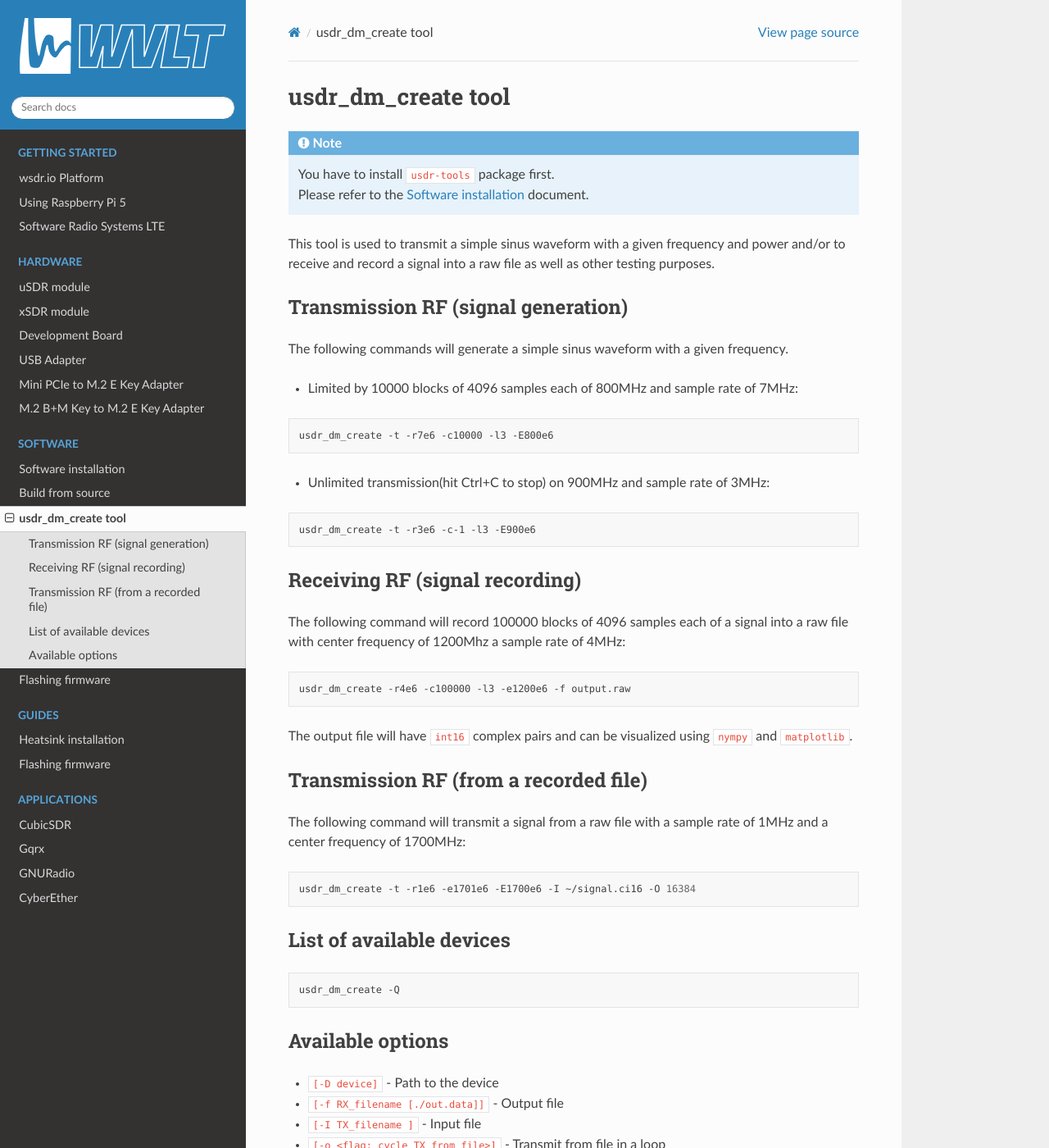
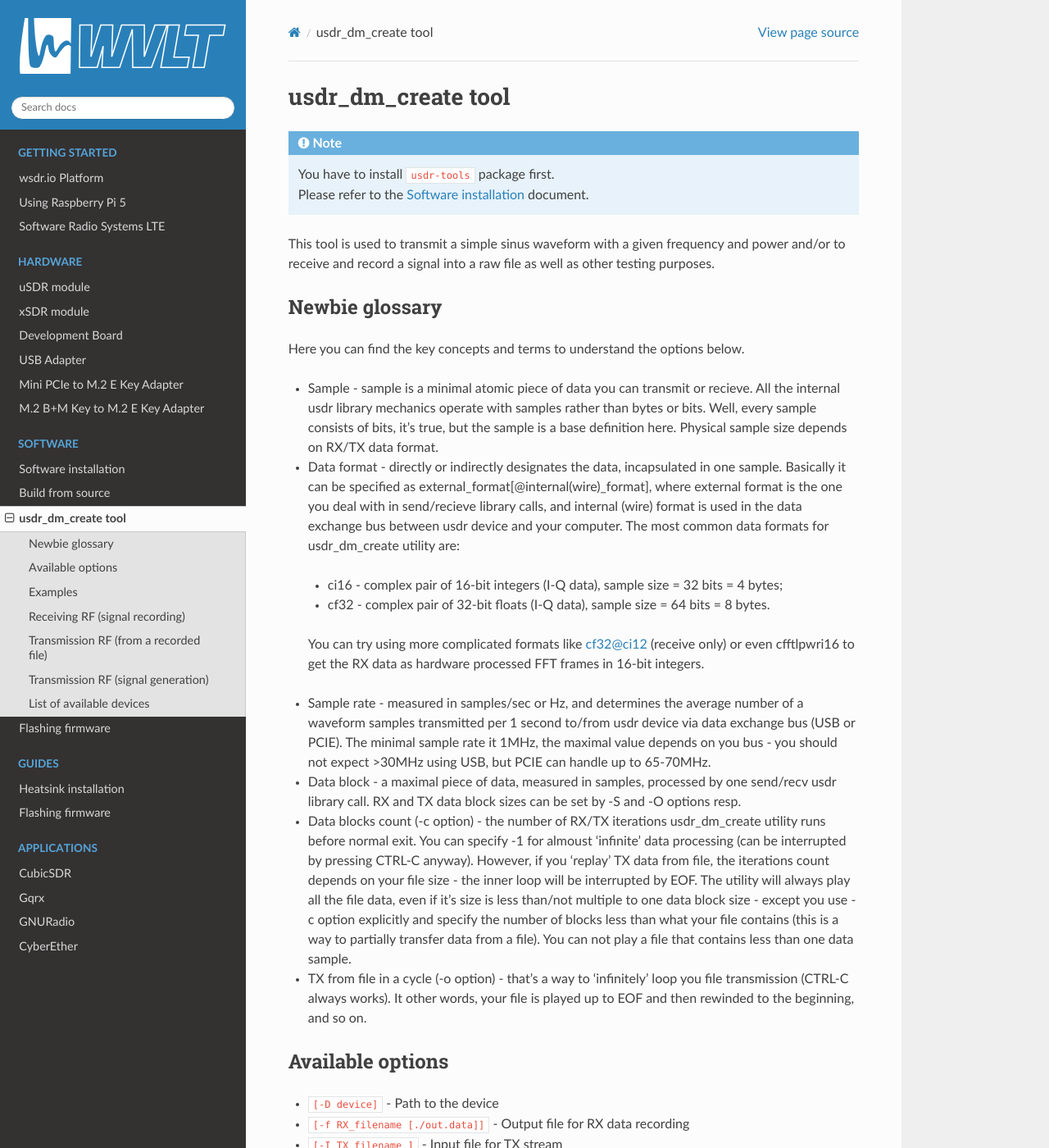
Before and after one commit to wavelet-lab/docs, a Sphinx documentation site: the page built from source/software/usdr_dm_create.rst, in a window 1280 px wide and 1400 px high. Shown: the whole window at 82% size. Built offline with Sphinx 7.4.7 and the Read the Docs theme 2.0.0, drawn with Linux system fonts in a browser that asks for light colours; some of the changed text lies outside the part shown.

Commit message:
Update usdr_dm_create.rst - glossary added (to be cont)

```diff
--- a/source/software/usdr_dm_create.rst
+++ b/source/software/usdr_dm_create.rst
@@ -9,65 +9,33 @@ usdr_dm_create tool
 This tool is used to transmit a simple sinus waveform with a given frequency and power and/or
 to receive and record a signal into a raw file as well as other testing purposes.
 
-Transmission RF (signal generation)
------------------------------------
+Newbie glossary
+---------------
+Here you can find the key concepts and terms to understand the options below.
 
-The following commands will generate a simple sinus waveform with a given frequency.
-
-* Limited by 10000 blocks of 4096 samples each of 800MHz and sample rate of 7MHz:
-
-.. code-block:: bash
-
-   usdr_dm_create -t -r7e6 -c10000 -l3 -E800e6
-
-* Unlimited transmission(hit Ctrl+C to stop) on 900MHz and sample rate of 3MHz:
-
-.. code-block:: bash
-
-   usdr_dm_create -t -r3e6 -c-1 -l3 -E900e6
-
-Receiving RF (signal recording)
--------------------------------
-
-The following command will record 100000 blocks of 4096 samples each of a signal into
-a raw file with center frequency of 1200Mhz a sample rate of 4MHz:
-
-.. code-block:: bash
-
-   usdr_dm_create -r4e6 -c100000 -l3 -e1200e6 -f output.raw
-
-The output file will have ``int16`` complex pairs and can be visualized using ``nympy`` and ``matplotlib``.
-
-Transmission RF (from a recorded file)
---------------------------------------
-
-The following command will transmit a signal from a raw file with a sample rate of 1MHz and a center frequency of 1700MHz:
-
-.. code-block:: bash
-
-   usdr_dm_create -t -r1e6 -e1701e6 -E1700e6 -I ~/signal.ci16 -O 16384
-
-
-List of available devices
--------------------------
-
-.. code-block:: bash
-
-   usdr_dm_create -Q
+* Sample - sample is a minimal atomic piece of data you can transmit or recieve. All the internal usdr library mechanics operate with samples rather than bytes or bits. Well, every sample consists of bits, it's true, but the sample is a base definition here. Physical sample size depends on RX/TX data format.
+* Data format - directly or indirectly designates the data, incapsulated in one sample. Basically it can be specified as external_format[@internal(wire)_format], where external format is the one you deal with in send/recieve library calls, and internal (wire) format is used in the data exchange bus between usdr device and your computer. The most common data formats for usdr_dm_create utility are:
+ * ci16 - complex pair of 16-bit integers (I-Q data), sample size = 32 bits = 4 bytes;
+ * cf32 - complex pair of 32-bit floats (I-Q data), sample size = 64 bits = 8 bytes.
+ You can try using more complicated formats like cf32@ci12 (receive only) or even cfftlpwri16 to get the RX data as hardware processed FFT frames in 16-bit integers.
+* Sample rate - measured in samples/sec or Hz, and determines the average number of a waveform samples transmitted per 1 second to/from usdr device via data exchange bus (USB or PCIE). The minimal sample rate it 1MHz, the maximal value depends on you bus - you should not expect >30MHz using USB, but PCIE can handle up to 65-70MHz.
+* Data block - a maximal piece of data, measured in samples, processed by one send/recv usdr library call. RX and TX data block sizes can be set by -S and -O options resp.
+* Data blocks count (-c option) - the number of RX/TX iterations usdr_dm_create utility runs before normal exit. You can specify -1 for almoust 'infinite' data processing (can be interrupted by pressing CTRL-C anyway). However, if you 'replay' TX data from file, the iterations count depends on your file size - the inner loop will be interrupted by EOF. The utility will always play all the file data, even if it's size is less than/not multiple to one data block size - except you use -c option explicitly and specify the number of blocks less than what your file contains (this is a way to partially transfer data from a file). You can not play a file that contains less than one data sample.
+* TX from file in a cycle (-o option) - that's a way to 'infinitely' loop you file transmission (CTRL-C always works). It other words, your file is played up to EOF and then rewinded to the beginning, and so on.
 
 Available options
 -----------------
 
 * ``[-D device]`` - Path to the device
-* ``[-f RX_filename [./out.data]]`` - Output file
-* ``[-I TX_filename ]`` - Input file
+* ``[-f RX_filename [./out.data]]`` - Output file for RX data recording
+* ``[-I TX_filename ]`` - Input file for TX stream
 * ``[-o <flag: cycle TX from file>]`` - Transmit from file in a loop
-* ``[-c count [128]]`` - Number of blocks to transmit/receive
+* ``[-c count [128]]`` - Number of data blocks to transmit/receive.
 * ``[-r samplerate [50e6]]`` - Sample rate in Hz, for both TX and RX
-* ``[-F format [ci16] | cf32]`` - Data format
+* ``[-F format [ci16] | cf32]`` - Data format, both TX and RX
 * ``[-C chmsk [0x1]]``
-* ``[-S TX samples_per_blk [4096]]`` - Number of samples per block for transmission
-* ``[-O RX samples_per_blk [4096]]`` - Number of samples per block for receiving
+* ``[-S TX samples_per_blk [4096]]`` - Number of samples per one data block for TX
+* ``[-O RX samples_per_blk [4096]]`` - Number of samples per one data block for RX
 * ``[-t <flag: TX only mode>]`` - Transmit only mode
 * ``[-T <flag: TX+RX mode>]`` - Transmit and receive mode
 * ``[-N <flag: No TX timestamps>]``
@@ -93,3 +61,52 @@ Available options
 * ``[-z <flag: Continue on error>]``
 * ``[-l loglevel [3(INFO)]]`` - Set log level
 * ``[-h <flag: This help>]`` - Print help
+
+
+Examples
+--------
+
+Receiving RF (signal recording)
+-------------------------------
+
+The following command will record 100000 blocks of 4096 samples each of a signal into
+a raw file with center frequency of 1200Mhz a sample rate of 4MHz:
+
+.. code-block:: bash
+
+   usdr_dm_create -r4e6 -c100000 -l3 -e1200e6 -f output.raw
+
+The output file will have ``int16`` complex pairs and can be visualized using ``nympy`` and ``matplotlib``.
+
+Transmission RF (from a recorded file)
+--------------------------------------
+
+The following command will transmit a signal from a raw file with a sample rate of 1MHz and a center frequency of 1700MHz:
+
+.. code-block:: bash
+
+   usdr_dm_create -t -r1e6 -e1701e6 -E1700e6 -I ~/signal.ci16 -O 16384
+
+Transmission RF (signal generation)
+-----------------------------------
+
+The following commands will generate a simple sinus waveform with a given frequency.
+
+* Limited by 10000 blocks of 4096 samples each of 800MHz and sample rate of 7MHz:
+
+.. code-block:: bash
+
+   usdr_dm_create -t -r7e6 -c10000 -l3 -E800e6
+
+* Unlimited transmission(hit Ctrl+C to stop) on 900MHz and sample rate of 3MHz:
+
+.. code-block:: bash
+
+   usdr_dm_create -t -r3e6 -c-1 -l3 -E900e6
+
+List of available devices
+-------------------------
+
+.. code-block:: bash
+
+   usdr_dm_create -Q
```
